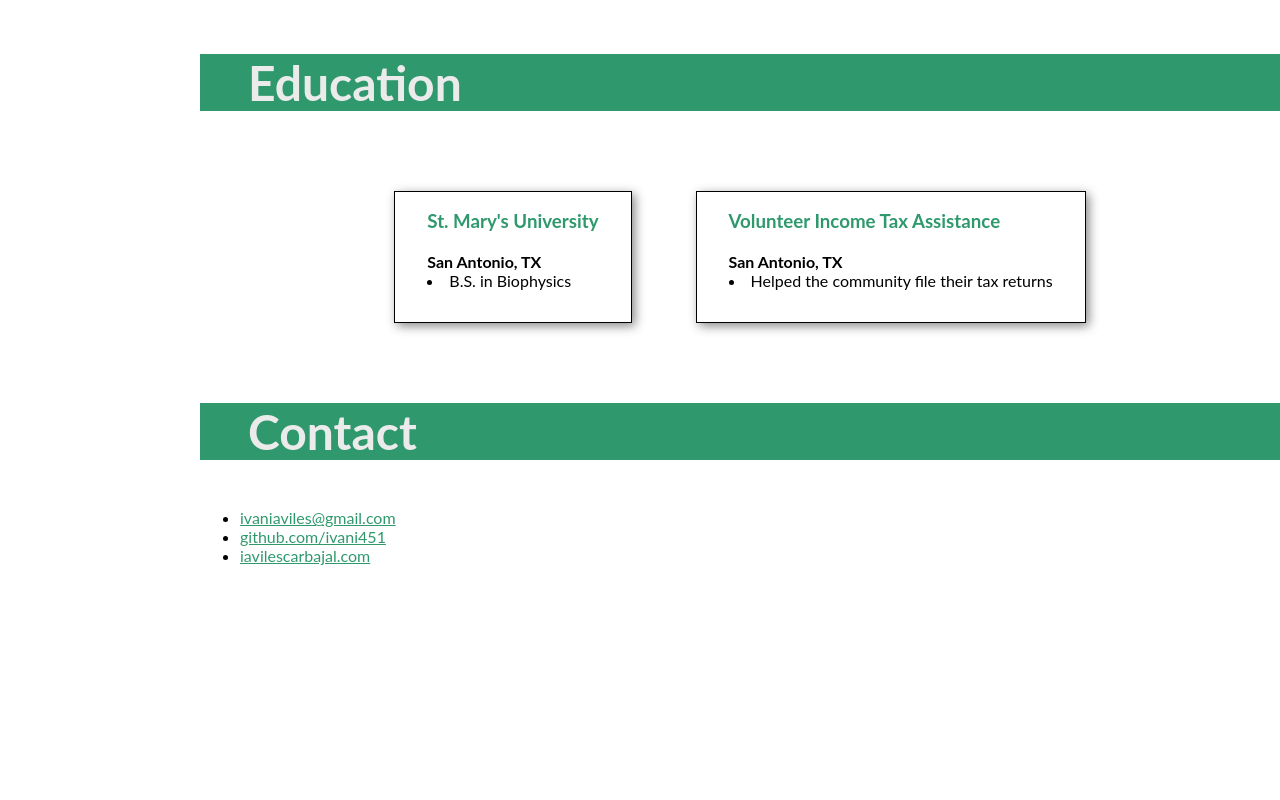
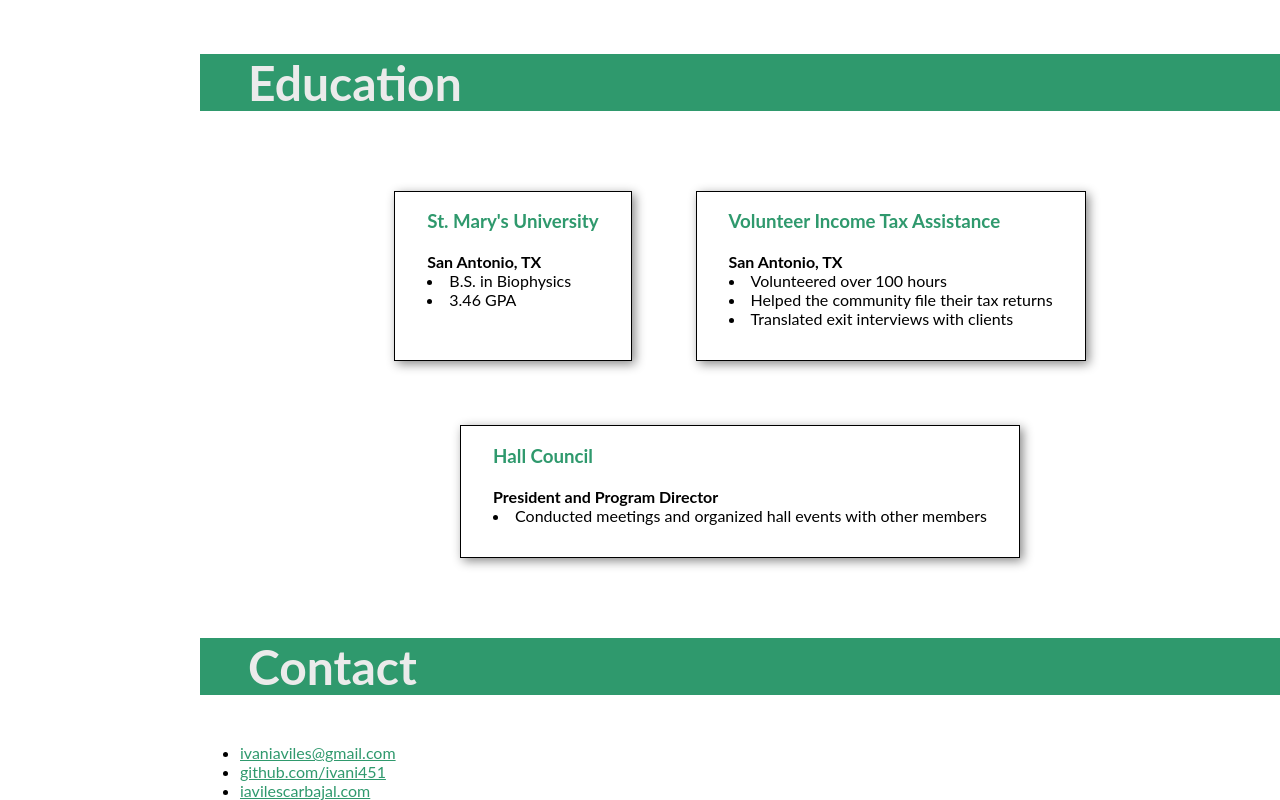
Before and after one commit to Ivani451/MyPortfolio, a website: page dist/index.html in a window 1280 px wide. Shown: the part 2450-3250 px from the top of the page. Before the commit the page ends 3015 px from the top, so only its background shows below. Drawn offline with Linux system fonts and the light colour scheme.

Commit message:
added additional sections to Education

```diff
--- a/dist/index.html
+++ b/dist/index.html
@@ -214,6 +214,7 @@
                 <span style="font-weight: bold">San Antonio, TX</span>
                 <br />
                 <li>B.S. in Biophysics</li>
+                <li>3.46 GPA</li>
               </div>
             </div>
             <div class="education_card">
@@ -222,7 +223,23 @@
                 <br />
                 <span style="font-weight: bold">San Antonio, TX</span>
                 <br />
+                <li>Volunteered over 100 hours</li>
                 <li>Helped the community file their tax returns</li>
+                <li>Translated exit interviews with clients</li>
+              </div>
+            </div>
+            <div class="education_card">
+              <div>
+                <h3>Hall Council</h3>
+                <br />
+                <span style="font-weight: bold"
+                  >President and Program Director</span
+                >
+                <br />
+                <li>
+                  Conducted meetings and organized hall events with other
+                  members
+                </li>
               </div>
             </div>
           </span>
```
